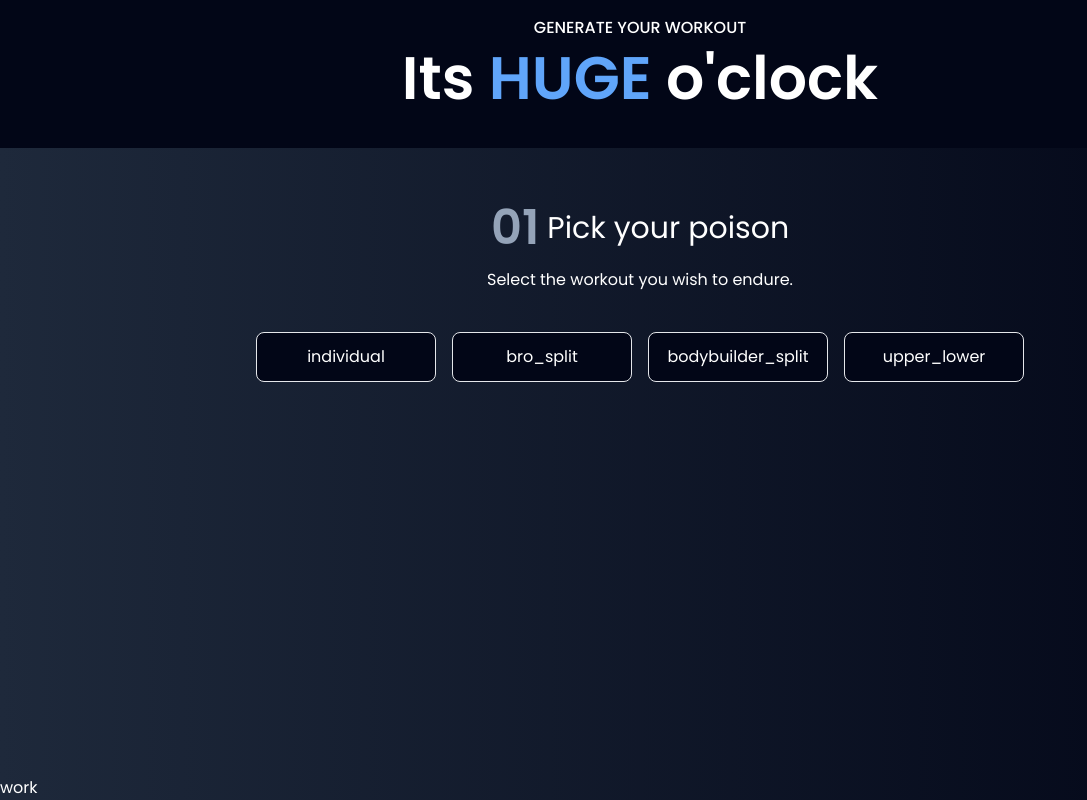
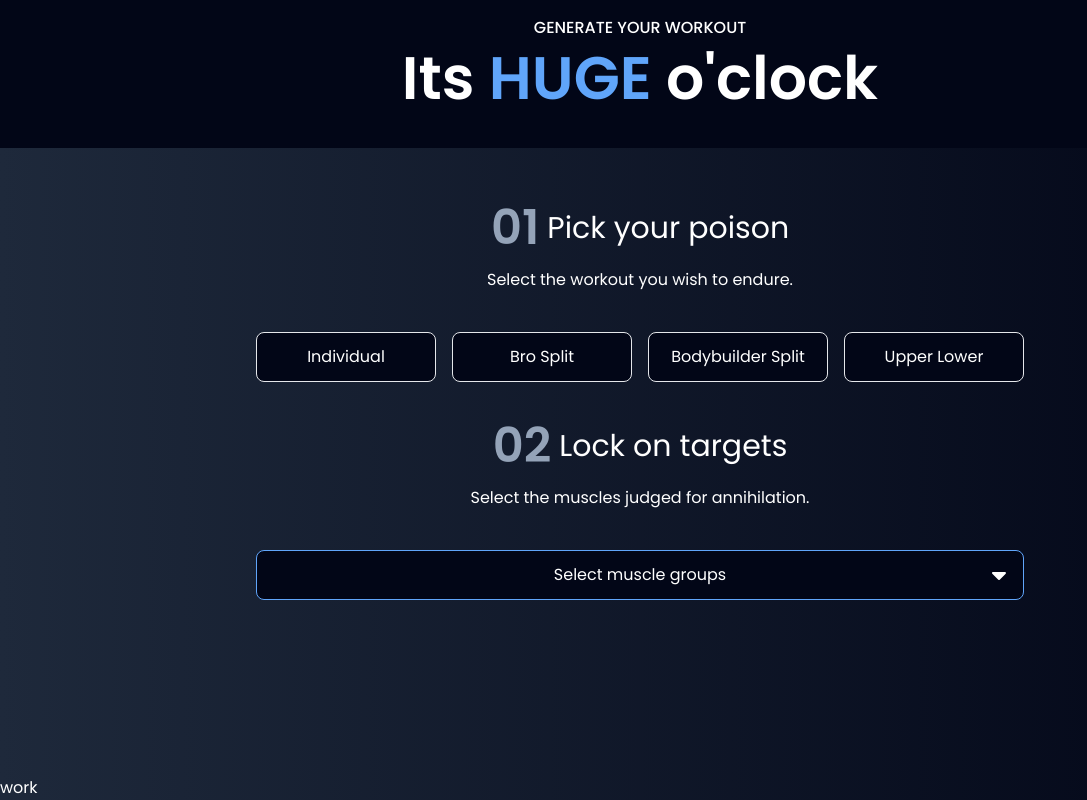
Before and after one commit to kaklewski/gymnormous, a React (Vite) app: page / in a window 1280 px wide. Shown: the part 824-1624 px from the top of the page, without its empty margins (0-1087 px from the left). Built offline with nearby package versions, Linux system fonts and the light colour scheme.

Commit message:
Added section 02

```diff
--- a/src/components/Generator.jsx
+++ b/src/components/Generator.jsx
@@ -1,4 +1,4 @@
-import React from 'react';
+import React, { useState } from 'react';
 import SectionWrapper from './SectionWrapper';
 import { WORKOUTS } from '../utils/swoldier';
 
@@ -18,27 +18,66 @@ function Header(props) {
 }
 
 export default function Generator() {
+	const [showModal, setShowModal] = useState(false);
+	const [poison, setPoison] = useState('individual');
+	const [muscles, setMuscles] = useState([]);
+	const [goals, setGoals] = useState('strength_power');
+
+	function toggleModal() {
+		setShowModal(!showModal);
+	}
+
 	return (
 		<SectionWrapper
 			header={'generate your workout'}
 			title={['Its', 'Huge', "o'clock"]}>
+
 			<Header
 				index={'01'}
 				title={'Pick your poison'}
 				description={'Select the workout you wish to endure.'}
 			/>
-
 			<div className='grid grid-cols-2 sm:grid-cols-4 gap-4'>
 				{Object.keys(WORKOUTS).map((type, typeIndex) => {
 					return (
 						<button
 							className='bg-slate-950 border duration-200 px-4 hover:border-blue-600 py-3 rounded-lg'
 							key={typeIndex}>
-							<p>{type}</p>
+							<p className='capitalize'>
+								{type.replaceAll('_', ' ')}
+							</p>
 						</button>
 					);
 				})}
 			</div>
+
+			<Header
+				index={'02'}
+				title={'Lock on targets'}
+				description={'Select the muscles judged for annihilation.'}
+			/>
+			<div className='bg-slate-950 border border-solid border-blue-400 rounded-lg flex flex-col'>
+				<button
+					onClick={toggleModal}
+					className='relative p-3 flex items-center justify-center'>
+					<p>Select muscle groups</p>
+					<svg
+						xmlns='http://www.w3.org/2000/svg'
+						width='24'
+						height='24'
+						viewBox='0 0 24 24'
+						fill='currentColor'
+						className='icon icon-tabler icons-tabler-filled icon-tabler-caret-down absolute right-3 top-1/2 -translate-y-1/2 '>
+						<path stroke='none' d='M0 0h24v24H0z' fill='none' />
+						<path d='M18 9c.852 0 1.297 .986 .783 1.623l-.076 .084l-6 6a1 1 0 0 1 -1.32 .083l-.094 -.083l-6 -6l-.083 -.094l-.054 -.077l-.054 -.096l-.017 -.036l-.027 -.067l-.032 -.108l-.01 -.053l-.01 -.06l-.004 -.057v-.118l.005 -.058l.009 -.06l.01 -.052l.032 -.108l.027 -.067l.07 -.132l.065 -.09l.073 -.081l.094 -.083l.077 -.054l.096 -.054l.036 -.017l.067 -.027l.108 -.032l.053 -.01l.06 -.01l.057 -.004l12.059 -.002z' />
+					</svg>
+				</button>
+				{showModal && <div>modal</div>}
+
+
+
+
+			</div>
 		</SectionWrapper>
 	);
 }
```
